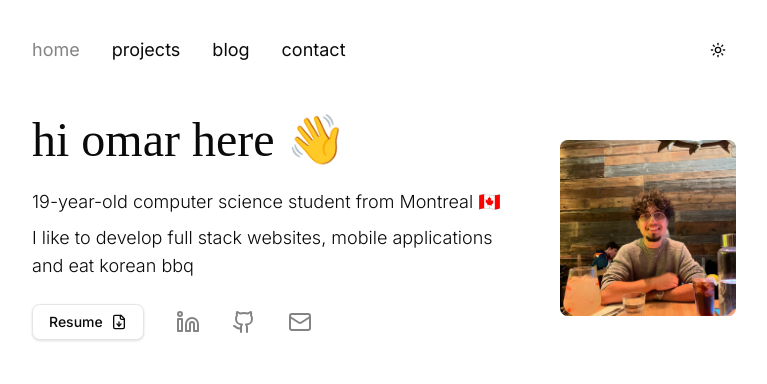
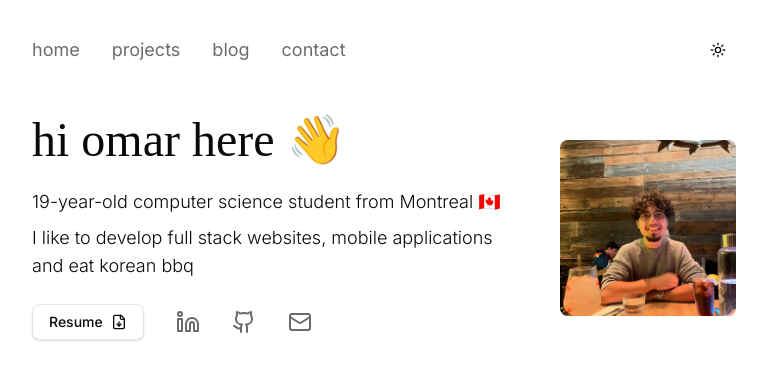
Before and after one commit to DekyCS/personal-portfolio, a React (Vite) app: page / in a window 1280 px wide. Shown: the top 384 px of the page, without its empty margins (256-1023 px from the left). Built offline with nearby package versions, Linux system fonts and the light colour scheme; a web font is replaced by a local one.

Commit message:
fix navbar hover

```diff
--- a/src/App.jsx
+++ b/src/App.jsx
@@ -51,10 +51,10 @@ function App() {
       <div className='flex flex-col max-w-3xl mx-auto p-8 text-lg'>
         <nav className='flex items-center justify-between'>
           <div className='flex gap-8'>
-            <a className="opacity-50 hover:opacity-100" href="/">home</a>
-            <a href="/">projects</a>
-            <a href="/">blog</a>
-            <a href="/">contact</a>
+            <a className="opacity-60 hover:opacity-90" href="/">home</a>
+            <a className="opacity-60 hover:opacity-90" href="/">projects</a>
+            <a className="opacity-60 hover:opacity-90" href="/">blog</a>
+            <a className="opacity-60 hover:opacity-90" href="/">contact</a>
           </div>
 
           <ThemeButton />
--- a/src/components/icon-button.jsx
+++ b/src/components/icon-button.jsx
@@ -3,7 +3,7 @@ import * as React from "react"
 export default function IconButton({ Icon, link }) {
     return (
         <a href={link} target="_blank" rel="noopener noreferrer">
-            <Icon className='opacity-50 hover:opacity-100' />
+            <Icon className='opacity-60 hover:opacity-90' />
         </a>
     );
 }
```
